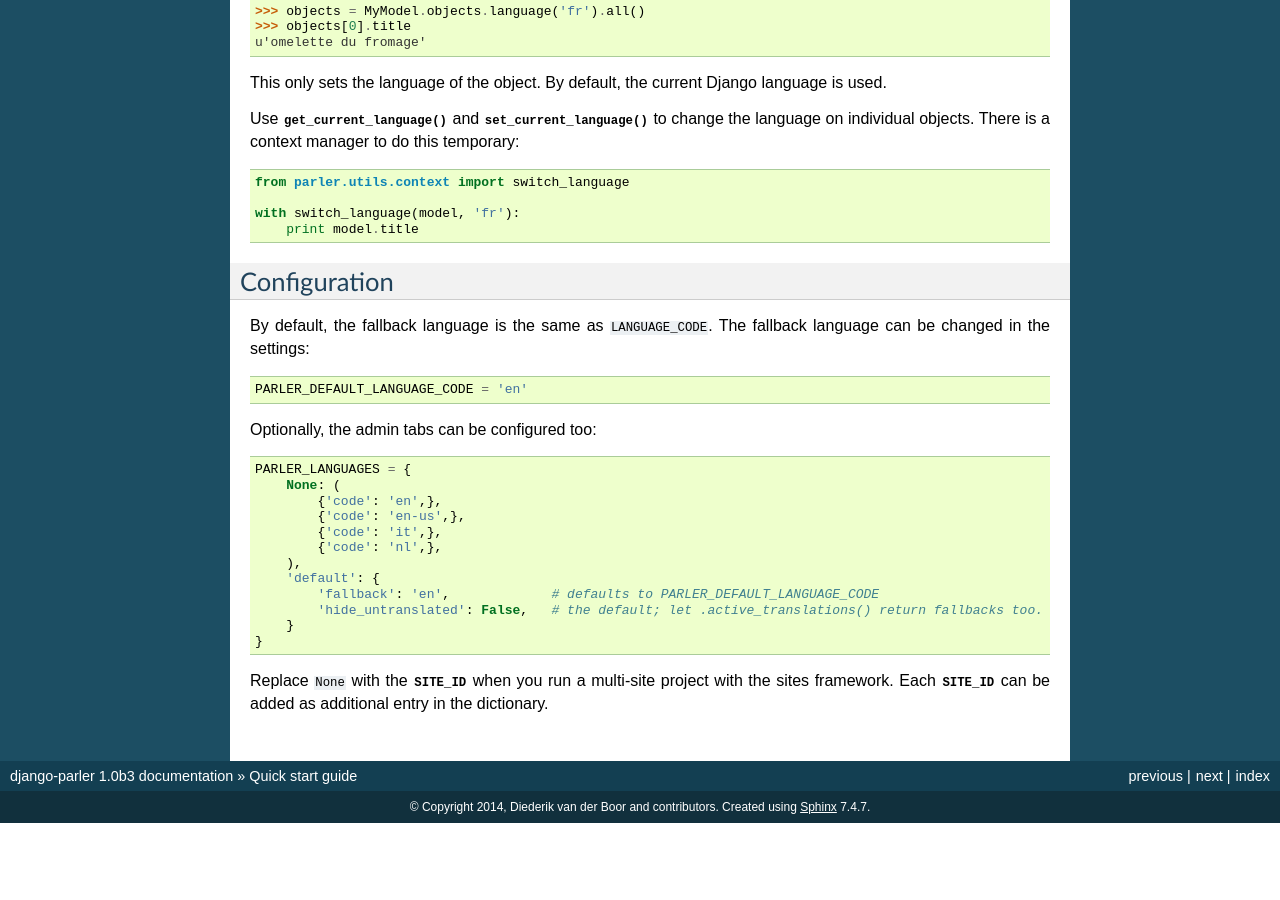
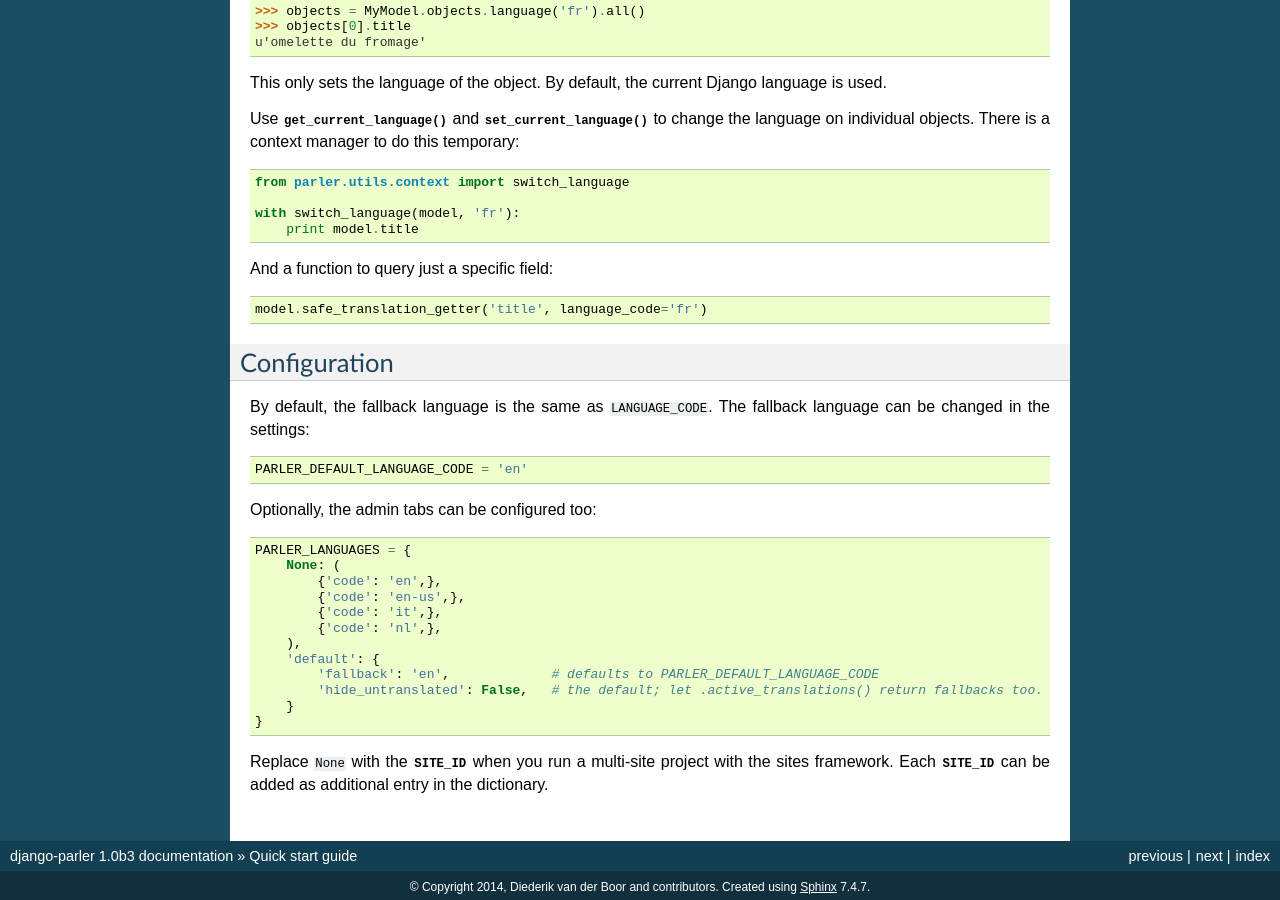
Before and after one commit to django-parler/django-parler, a Sphinx documentation site: the page built from docs/quickstart.rst, in a window 1280 px wide and 900 px high, scrolled down 1514 px. Built offline with Sphinx 7.4.7, drawn with Linux system fonts in a browser that asks for light colours; before the commit the page ends 2337 px from its top, so only the background shows below that.

Commit message:
docs: mention safe_translation_getter() too

```diff
--- a/README.rst
+++ b/README.rst
@@ -117,6 +117,10 @@ There is a context manager to do this temporary::
     with switch_language(model, 'fr'):
         print model.title
 
+And a function to query just a specific field::
+
+    model.safe_translation_getter('title', language_code='fr')
+
 
 Configuration
 -------------
--- a/docs/quickstart.rst
+++ b/docs/quickstart.rst
@@ -101,6 +101,11 @@ There is a context manager to do this temporary::
     with switch_language(model, 'fr'):
         print model.title
 
+And a function to query just a specific field::
+
+    model.safe_translation_getter('title', language_code='fr')
+
+
 Configuration
 -------------
 
```
